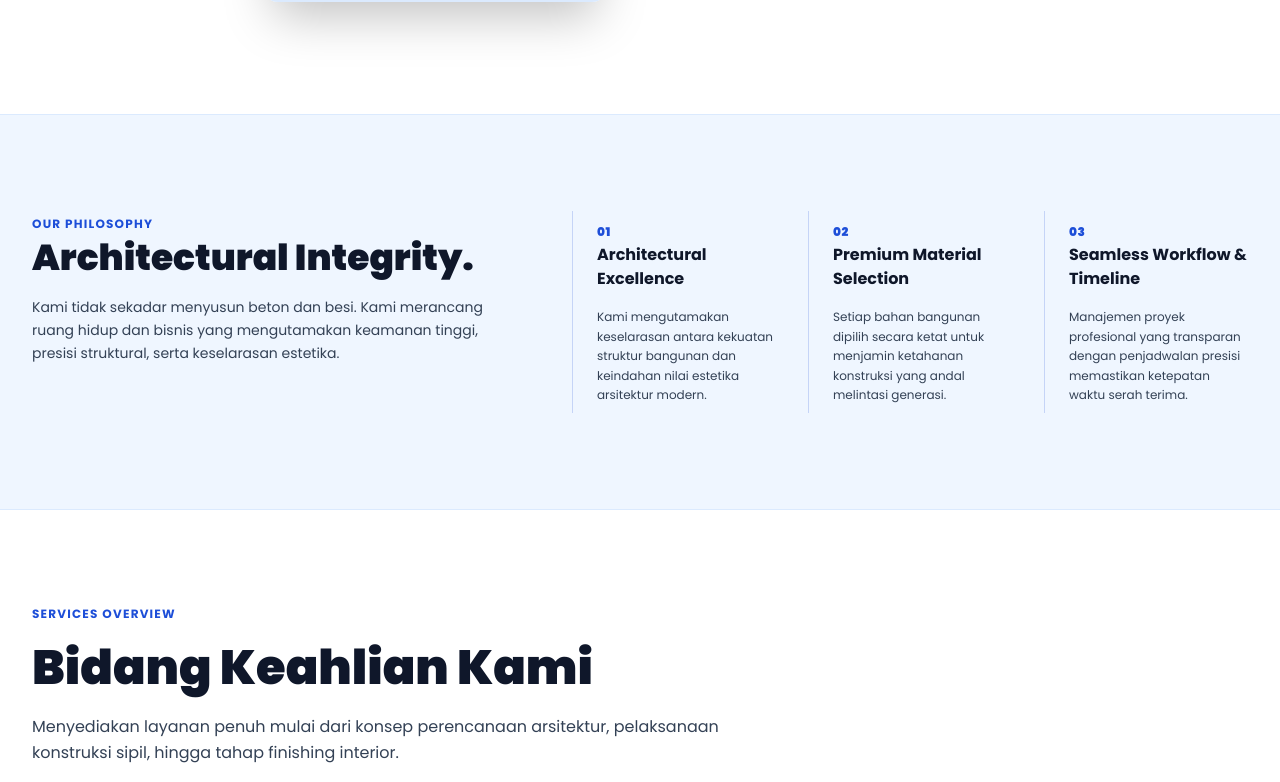
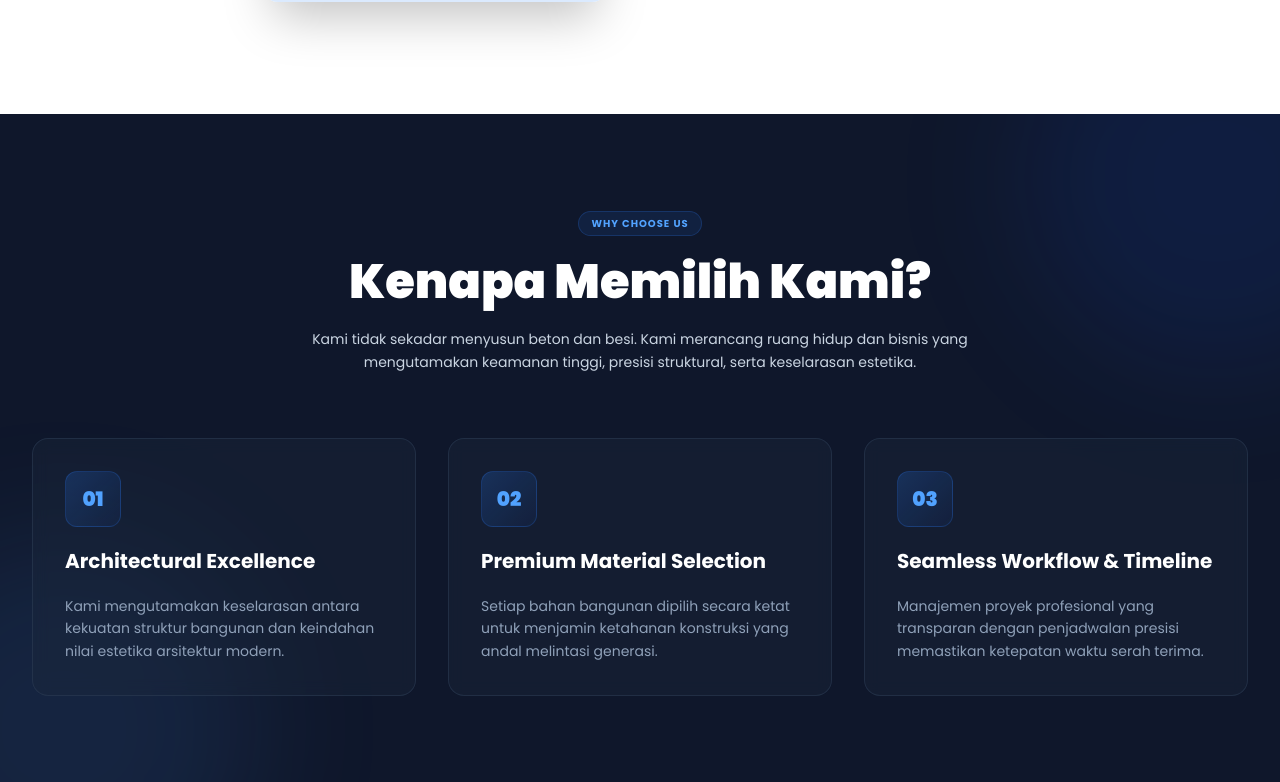
Before and after one commit to fikihrz/Raya-konstruksi, a React (Vite) app in the folder frontend/: page / in a window 1280 px wide. Shown: the part 1378-2160 px from the top of the page. Built offline with nearby package versions, Linux system fonts and the light colour scheme.

Commit message:
Redesign Why Choose Us into a premium dark-themed section

```diff
--- a/frontend/src/pages/Home.tsx
+++ b/frontend/src/pages/Home.tsx
@@ -192,27 +192,31 @@ const Home = () => {
         </div>
       </section>
 
-      {/* Why Choose Us & Services Section */}
-      <section className="py-24 bg-blue-50 px-8 border-t border-b border-blue-100">
-        <div className="max-w-7xl mx-auto space-y-24">
-          <div className="grid grid-cols-1 lg:grid-cols-12 gap-12 lg:gap-20 items-start">
-            <div className="lg:col-span-5 space-y-4">
-              <span className="text-primary font-bold uppercase tracking-widest text-xs">Our Philosophy</span>
-              <h2 className="text-4xl font-black text-on-surface leading-tight">Architectural Integrity.</h2>
-              <p className="text-on-surface-variant text-sm leading-relaxed">
-                Kami tidak sekadar menyusun beton dan besi. Kami merancang ruang hidup dan bisnis yang mengutamakan keamanan tinggi, presisi struktural, serta keselarasan estetika.
-              </p>
-            </div>
+      {/* Kenapa Memilih Kami Section */}
+      <section className="py-24 bg-slate-900 px-8 relative overflow-hidden">
+        {/* Abstract background blobs for premium feel */}
+        <div className="absolute top-0 right-0 -mr-32 -mt-32 w-96 h-96 rounded-full bg-blue-600/10 blur-3xl"></div>
+        <div className="absolute bottom-0 left-0 -ml-32 -mb-32 w-96 h-96 rounded-full bg-blue-400/10 blur-3xl"></div>
 
-            <div className="lg:col-span-7 grid grid-cols-1 md:grid-cols-3 gap-8">
-              {reasons.map((reason, i) => (
-                <div key={i} className="space-y-4 border-l border-primary/20 pl-6 py-2">
-                  <span className="text-xs font-black text-primary uppercase tracking-wider">{reason.number}</span>
-                  <h3 className="text-base font-bold text-on-surface">{reason.title}</h3>
-                  <p className="text-on-surface-variant text-xs leading-relaxed">{reason.desc}</p>
+        <div className="max-w-7xl mx-auto relative z-10">
+          <div className="text-center space-y-4 mb-16">
+            <span className="inline-block py-1 px-3 rounded-full bg-blue-500/10 border border-blue-500/20 text-blue-400 font-bold uppercase tracking-widest text-[10px]">Why Choose Us</span>
+            <h2 className="text-4xl md:text-5xl font-black text-white leading-tight">Kenapa Memilih Kami?</h2>
+            <p className="text-slate-300 text-sm max-w-2xl mx-auto leading-relaxed">
+              Kami tidak sekadar menyusun beton dan besi. Kami merancang ruang hidup dan bisnis yang mengutamakan keamanan tinggi, presisi struktural, serta keselarasan estetika.
+            </p>
+          </div>
+
+          <div className="grid grid-cols-1 md:grid-cols-3 gap-8">
+            {reasons.map((reason, i) => (
+              <div key={i} className="group relative bg-slate-800/40 hover:bg-slate-800/80 backdrop-blur-sm border border-slate-700/50 hover:border-blue-500/50 p-8 rounded-2xl transition-all duration-500 hover:-translate-y-2 hover:shadow-2xl hover:shadow-blue-900/20 flex flex-col items-center md:items-start text-center md:text-left space-y-5">
+                <div className="w-14 h-14 flex-shrink-0 rounded-xl bg-gradient-to-br from-blue-500/20 to-blue-600/5 flex items-center justify-center border border-blue-500/20 group-hover:scale-110 transition-transform duration-500">
+                  <span className="text-xl font-black text-blue-400">{reason.number}</span>
                 </div>
-              ))}
-            </div>
+                <h3 className="text-xl font-bold text-white group-hover:text-blue-300 transition-colors">{reason.title}</h3>
+                <p className="text-slate-400 text-sm leading-relaxed">{reason.desc}</p>
+              </div>
+            ))}
           </div>
         </div>
       </section>
```
